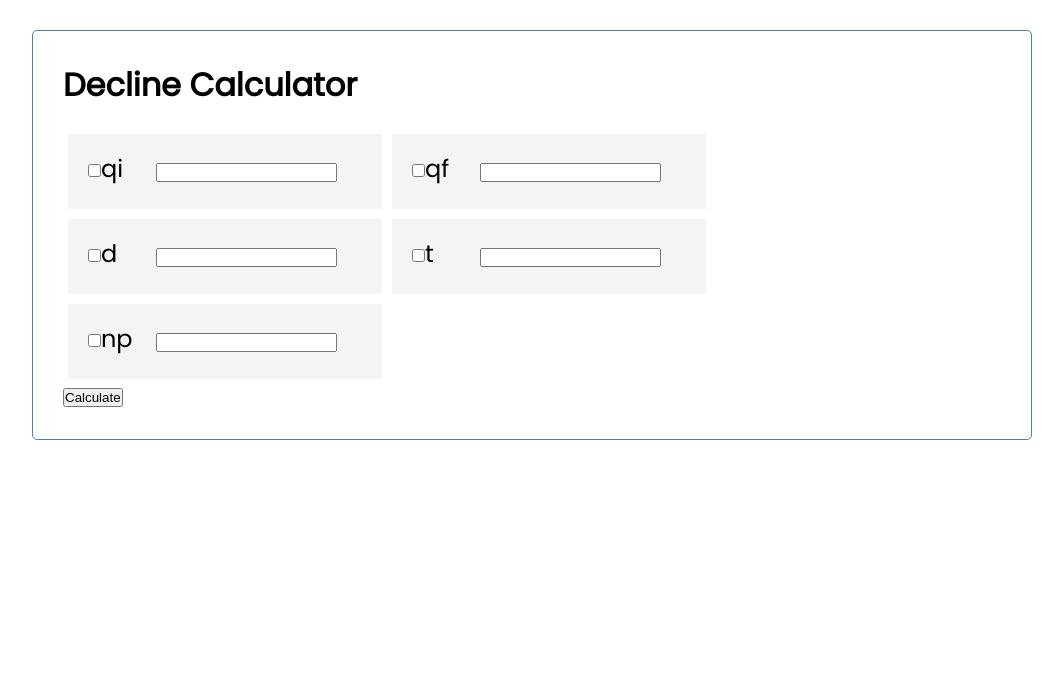
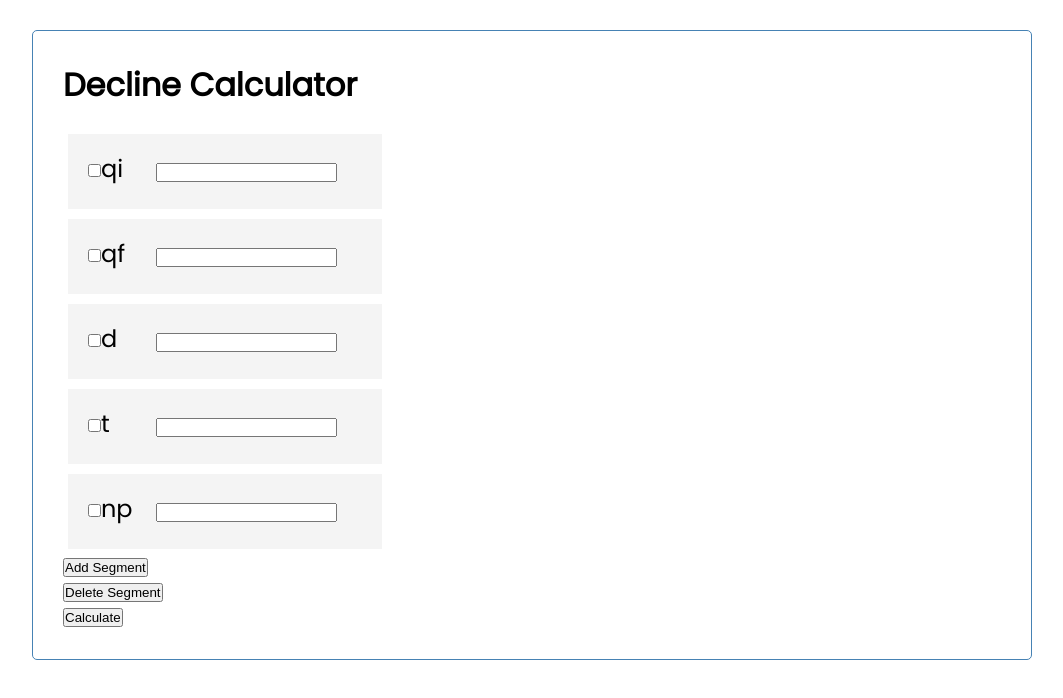
Before and after one commit to CDouv/decline_ui, a React (Create React App) app: page / in a window 1280 px wide. Shown: the top 698 px of the page, without its empty margins (108-1171 px from the left). Built offline with nearby package versions, Linux system fonts and the light colour scheme.

Commit message:
Adding copy segment, delete segment

```diff
--- a/src/App.js
+++ b/src/App.js
@@ -1,11 +1,14 @@
 import Header from "./components/Header";
 import Parameters from "./components/Parameters";
 import Calculate from "./components/Calculate";
+import AddSegment from "./components/AddSegment";
+import DeleteSegment from "./components/DeleteSegment";
 
 import "./App.css";
 import { useState } from "react";
 import { queries } from "@testing-library/react";
 import { isCompositeComponent } from "react-dom/test-utils";
+
 const axios = require("axios").default;
 
 const App = () => {
@@ -13,6 +16,7 @@ const App = () => {
     {
       product: "oil",
       segmentNumber: 1,
+      forecastType: "exponential",
       parameters: [
         {
           text: "Initial Flow Rate",
@@ -57,14 +61,6 @@ const App = () => {
     },
   ]);
 
-  const toggleChangeInput = (symbol, val) => {
-    setSegments(
-      segments.map((parameter) =>
-        parameter.symbol === symbol ? { ...parameter, input: val } : parameter
-      )
-    );
-  };
-
   const updateInputs = (arr) => {
     setSegments(
       segments.map((parameter, index) => ({
@@ -80,12 +76,12 @@ const App = () => {
     return jsonInputs;
   };
 
-  const countUnknowns = () => {
+  const countUnknowns = (segmentNumber) => {
     let knownsCount = 0;
     let unknownsCount = 0;
-    let segmentNumber = 1;
+
     //Determine parameters to reference
-    let params = [segments[segmentNumber - 1].parameters];
+    let params = segments[segmentNumber - 1].parameters;
 
     params.map((parameter) =>
       parameter.calculate === true ? (knownsCount += 1) : (unknownsCount += 1)
@@ -98,13 +94,32 @@ const App = () => {
     return knownsCount, unknownsCount;
   };
 
-  const toggleCalculate = (symbol) => {
-    let segmentNumber = 1;
+  const toggleChangeInput = (symbol, val, segmentNumber) => {
+    //Determine parameters to reference
+    let params = segments[segmentNumber - 1].parameters;
+    //Copy parameter, change inputs
+    let newParameters = params.map((parameter) => {
+      if (parameter.symbol === symbol) {
+        return { ...parameter, input: val };
+      } else {
+        return parameter;
+      }
+    });
+
+    //Copy segments, add in new parameters
+    let newSegments = segments.map((seg) => {
+      return { ...seg };
+    });
+    newSegments[segmentNumber - 1].parameters = newParameters;
+
+    return setSegments(newSegments);
+  };
+
+  const toggleCalculate = (symbol, segmentNumber) => {
     //Determine parameters to reference
     let params = segments[segmentNumber - 1].parameters;
     //Copy parameter, change calculate field
     let newParameters = params.map((parameter) => {
-      console.log("parameter", parameter);
       if (parameter.symbol === symbol) {
         const newCalculate = !parameter.calculate;
         if (newCalculate) {
@@ -118,34 +133,52 @@ const App = () => {
     });
 
     //Copy segments, add in new parameters
-    let newSegments = [{ ...segments }];
+    let newSegments = segments.map((seg) => {
+      return { ...seg };
+    });
     newSegments[segmentNumber - 1].parameters = newParameters;
 
-    //testing cloning
-
-    setSegments(newSegments);
+    return setSegments(newSegments);
   };
 
-  // const copySegment = () => {
-  //   let currentSegment = segments[parameters.length - 1];
+  const copySegment = () => {
+    //Copy original segments
+    let segmentsCopy = segments.map((seg) => {
+      return { ...seg };
+    });
 
-  //   let addlSegment = _.cloneDeep(currentSegment);
-  //   addlSegment.segmentNumber = currentSegment.segmentNumber + 1;
+    //Copy the last object in the array
+    let newSegment = { ...segments[segments.length - 1] };
 
-  //   //Loop through addlSegment, clear input values
+    //Define new parameters, zero out the inputs
+    let newParameters = newSegment.parameters.map((parameter) => {
+      return { ...parameter, input: undefined };
+    });
+    //Set segmentNumber = prev obj segmentNumber + 1
+    newSegment.segmentNumber = segments[segments.length - 1].segmentNumber + 1;
 
-  //   addlSegment.parameters.map((parameter) => ({
-  //     ...parameter,
-  //     input: undefined,
-  //     calculate: false,
-  //   }));
+    //add new parameters to new segment
+    newSegment.parameters = newParameters;
 
-  //Add addlSegment to state
+    segmentsCopy.push(newSegment);
 
-  // setSegments((parameters) => [...parameters, addlSegment]);
-  // };
+    setSegments(segmentsCopy);
+  };
 
-  // copySegment();
+  const deleteSegment = () => {
+    //Copy original segments
+    let segmentsCopy = segments.map((seg) => {
+      return { ...seg };
+    });
+
+    if (segmentsCopy.length == 1) {
+      return;
+    } else {
+      segmentsCopy.pop();
+    }
+
+    setSegments(segmentsCopy);
+  };
 
   // Test connecting to back-end
 
@@ -173,13 +206,20 @@ const App = () => {
   return (
     <div className="container">
       <Header title="Decline Calculator" />
-      <Parameters
-        parameters={segments[0].parameters}
-        changeInput={toggleChangeInput}
-        onToggle={toggleCalculate}
-        segmentNumber={segments[0].segmentNumber}
-      />
-
+      <div className="forecast">
+        {segments.map((segment, index) => (
+          <div className="segment">
+            <Parameters
+              parameters={segments[index].parameters}
+              changeInput={toggleChangeInput}
+              onToggle={toggleCalculate}
+              segmentNumber={segments[index].segmentNumber}
+            />
+          </div>
+        ))}
+      </div>
+      <AddSegment copySegment={copySegment} />
+      <DeleteSegment deleteSegment={deleteSegment} />
       <Calculate
         countUnknowns={countUnknowns}
         exportParameters={exportParameters}
--- /dev/null
+++ b/src/components/AddSegment.js
@@ -0,0 +1,13 @@
+import React from "react";
+
+export const AddSegment = ({ copySegment }) => {
+  return (
+    <div>
+      <button className="calculateButton" onClick={() => copySegment()}>
+        Add Segment
+      </button>
+    </div>
+  );
+};
+
+export default AddSegment;
--- /dev/null
+++ b/src/components/DeleteSegment.js
@@ -0,0 +1,13 @@
+import React from "react";
+
+export const DeleteSegment = ({ deleteSegment }) => {
+  return (
+    <div>
+      <button className="calculateButton" onClick={() => deleteSegment()}>
+        Delete Segment
+      </button>
+    </div>
+  );
+};
+
+export default DeleteSegment;
--- a/src/components/Parameter.js
+++ b/src/components/Parameter.js
@@ -16,7 +16,7 @@ export const Parameter = ({
         <Known
           parameter={parameter}
           changeInput={changeInput}
-          onToggle={onToggle}
+          segmentNumber={segmentNumber}
         />
       );
     } else {
@@ -35,7 +35,7 @@ export const Parameter = ({
       <input
         type="checkbox"
         onClick={() => {
-          onToggle(parameter.symbol);
+          onToggle(parameter.symbol, segmentNumber);
         }}
       />
 
--- a/src/components/inputs/Known.js
+++ b/src/components/inputs/Known.js
@@ -1,38 +1,35 @@
-import React from 'react'
-import { useState } from 'react'
+import React from "react";
+import { useState } from "react";
 
-export const Known = ({parameter,changeInput}) => {
-    const [param, setParam] = useState('');
-    const [paramError,setParamError] = useState('false')
+export const Known = ({ parameter, segmentNumber, changeInput }) => {
+  const [param, setParam] = useState("");
+  const [paramError, setParamError] = useState("false");
 
   const validateParam = (val) => {
     if (isNaN(val)) {
-            setParamError('true')
-
+      setParamError("true");
     } else {
-            setParamError('false')
-
-
+      setParamError("false");
     }
 
     console.log(paramError);
-
-    }
+  };
 
   return (
-        <div className = { `${paramError ==='true' ? 'inputErr' : 'input'}`}>
+    <div className={`${paramError === "true" ? "inputErr" : "input"}`}>
       <form>
         <input
-                    type='text'
-                    value = {param}
-                    onChange = {e => {validateParam(e.target.value);
+          type="text"
+          value={param}
+          onChange={(e) => {
+            validateParam(e.target.value);
             setParam(e.target.value);
-                                      changeInput(parameter.symbol,e.target.value) }}
+            changeInput(parameter.symbol, e.target.value, segmentNumber);
+          }}
         />
       </form>
-
     </div>
-    )
-}
+  );
+};
 
 export default Known;
--- a/src/index.css
+++ b/src/index.css
@@ -67,6 +67,16 @@ body {
   margin: 5px;
   padding: 10px 20px;
   cursor: pointer;
+}
+
+.segment {
+  display: flex;
+  flex-direction: column;
+}
+
+.forecast {
+  display: flex;
+  margin: auto;
 }
 
 .symbol {
```
Lines whose indentation alone changed are shown as unchanged.
